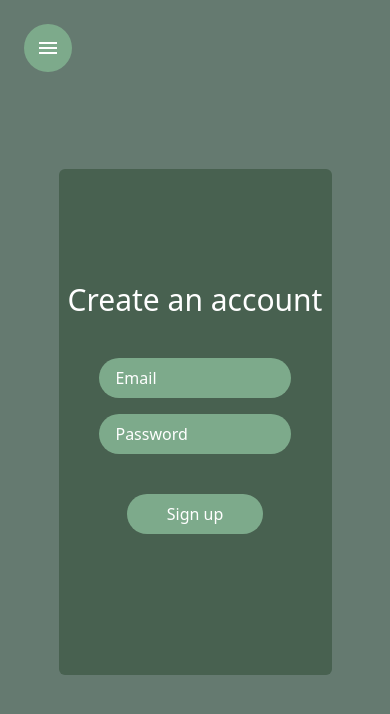
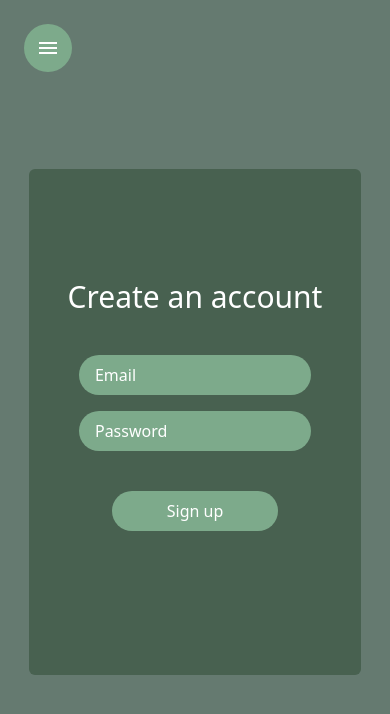
Before and after one commit to MarkBogelund/todo_list, a React (Vite) app: page /signup in a window 390 px wide. Shown: the top 714 px of the page. Built offline with nearby package versions, Linux system fonts and the light colour scheme; no server answers.

Commit message:
Refined responsive layout

```diff
--- a/src/components/ColorFilter.tsx
+++ b/src/components/ColorFilter.tsx
@@ -9,19 +9,19 @@ function ColorFilter({
     <div className={`${className} flex gap-4`}>
       <button
         onClick={() => handleColorClick("red")}
-        className="w-4 h-4 rounded-[100%] bg-[#E63A3A]"
+        className="sm:w-4 w-6 aspect-square rounded-[100%] bg-[#E63A3A]"
       ></button>
       <button
         onClick={() => handleColorClick("yellow")}
-        className="w-4 h-4 rounded-[100%] bg-[#EFDE82]"
+        className="sm:w-4 w-6 aspect-square rounded-[100%] bg-[#EFDE82]"
       ></button>
       <button
         onClick={() => handleColorClick("blue")}
-        className="w-4 h-4 rounded-[100%] bg-[#75C9F8]"
+        className="sm:w-4 w-6 aspect-square rounded-[100%] bg-[#75C9F8]"
       ></button>
       <button
         onClick={() => handleColorClick("all")}
-        className="w-4 h-4 rounded-[100%] border-2 border-white"
+        className="sm:w-4 w-6 aspect-square rounded-[100%] border-2 border-white"
       ></button>
     </div>
   );
--- a/src/components/EditableCard.tsx
+++ b/src/components/EditableCard.tsx
@@ -52,7 +52,7 @@ function EditableCard({
 
   return (
     <div
-      className={`w-96 h-96 rounded-md shadow-lg flex flex-col justify-center ${
+      className={`w-[90%] sm:w-96 aspect-square rounded-md shadow-lg flex flex-col justify-center ${
         completed ? "bg-[#3c6f69]" : "bg-[#7daa8b]"
       }`}
     >
--- a/src/components/ListItem.tsx
+++ b/src/components/ListItem.tsx
@@ -52,13 +52,14 @@ function ListItem({
         invisible opacity-0 group-hover:visible group-hover:opacity-100 group-hover:bg-opacity-50 transition-opacity ease-in duration-100"
       >
         <Checkbox
+          className="hidden sm:block"
           toggleTodo={toggleTodo}
           deleteTodo={deleteTodo}
           id={id}
           completed={completed}
         />
       </div>
-      <h2 className="text-white text-center w-full p-2">{title}</h2>
+      <h2 className="text-white text-center w-full p-2 text-base">{title}</h2>
       <div
         className={`w-3 h-3 rounded-[100%] absolute bottom-1 left-1
         ${provideColor()}`}
--- a/src/components/Navbar.tsx
+++ b/src/components/Navbar.tsx
@@ -55,13 +55,15 @@ function Navbar() {
           >
             {user ? (
               <ul className="flex flex-col justify-evenly items-start w-full h-full mx-4 gap-2">
-                <li className={`text-white text-sm font-thin rounded-md`}>
+                <li
+                  className={`text-white text-lg sm:text-sm font-thin rounded-md`}
+                >
                   <PersonOutlineIcon className="mr-2" />
                   {user.email}
                 </li>
                 <Link to="/login">
                   <li
-                    className={`text-white text-sm font-thin rounded-md`}
+                    className={`text-white text-lg sm:text-sm font-thin rounded-md`}
                     onClick={handleLogout}
                   >
                     <LogoutIcon className="mr-2" />
@@ -72,13 +74,17 @@ function Navbar() {
             ) : (
               <ul className="flex flex-col justify-evenly items-start w-full h-full mx-4">
                 <Link to="/login">
-                  <li className={`text-white text-sm font-thin rounded-md`}>
+                  <li
+                    className={`text-white text-lg sm:text-sm font-thin rounded-md`}
+                  >
                     <Login className="mr-2" />
                     Log in
                   </li>
                 </Link>
                 <Link to="/signup">
-                  <li className={`text-white text-sm font-thin rounded-md`}>
+                  <li
+                    className={`text-white text-lg sm:text-sm font-thin rounded-md`}
+                  >
                     <CreateIcon className="mr-2" />
                     Sign up
                   </li>
--- a/src/components/TodoList.tsx
+++ b/src/components/TodoList.tsx
@@ -96,7 +96,7 @@ export default function TodoList({
   return (
     <>
       <div className="relative w-[85%] sm:w-[70%] lg:w-[50%] h-[65%] bg-[#486150] rounded-md p-3">
-        <ul className="w-[100%] h-full grid grid-cols-3 sm:grid-cols-4 md:grid-cols-4 xl:grid-cols-5 auto-rows-min overflow-y-auto justify-items-start gap-6 scrollbar-none">
+        <ul className="w-[100%] h-full grid grid-cols-2 sm:grid-cols-3 md:grid-cols-4 xl:grid-cols-5 auto-rows-min overflow-y-auto justify-items-start gap-6 scrollbar-none">
           {handleFiltering(filter)}
         </ul>
       </div>
--- a/src/pages/Home.tsx
+++ b/src/pages/Home.tsx
@@ -172,7 +172,7 @@ function Home() {
   };
 
   return (
-    <div className="flex justify-center items-center flex-col fixed w-full h-full">
+    <div className="flex justify-center items-center flex-col fixed w-full h-full sm:translate-y-0 translate-y-8">
       <h2 className="text-white text-4xl mb-6 font-light">Your todo.</h2>
       <TodoForm addTodo={addTodo} />
       <ColorFilter
--- a/src/pages/LogIn.tsx
+++ b/src/pages/LogIn.tsx
@@ -40,7 +40,7 @@ function Login() {
   return (
     <div className="w-full h-screen flex items-center justify-center">
       <div
-        className={`w-[70%] sm:w-[45%] lg:w-[30%] h-[60%] bg-[${colors.listBackground}] rounded-md flex flex-col justify-center items-center`}
+        className={`w-[85%] sm:w-[55%] lg:w-[30%] h-[60%] bg-[${colors.listBackground}] rounded-md flex flex-col justify-center items-center`}
       >
         <h1 className="text-white text-3xl font-thin mt-[-10%]">Log in</h1>
         <form
--- a/src/pages/SignUp.tsx
+++ b/src/pages/SignUp.tsx
@@ -23,7 +23,7 @@ function SignUp() {
   return (
     <div className="w-full h-screen flex items-center justify-center">
       <div
-        className={`w-[70%] sm:w-[45%] lg:w-[30%] h-[60%] bg-[${colors.listBackground}] rounded-md flex flex-col justify-center items-center`}
+        className={`w-[85%] sm:w-[55%] lg:w-[30%] h-[60%] bg-[${colors.listBackground}] rounded-md flex flex-col justify-center items-center`}
       >
         <h1 className="text-white text-3xl font-thin mt-[-10%]">
           Create an account
```
